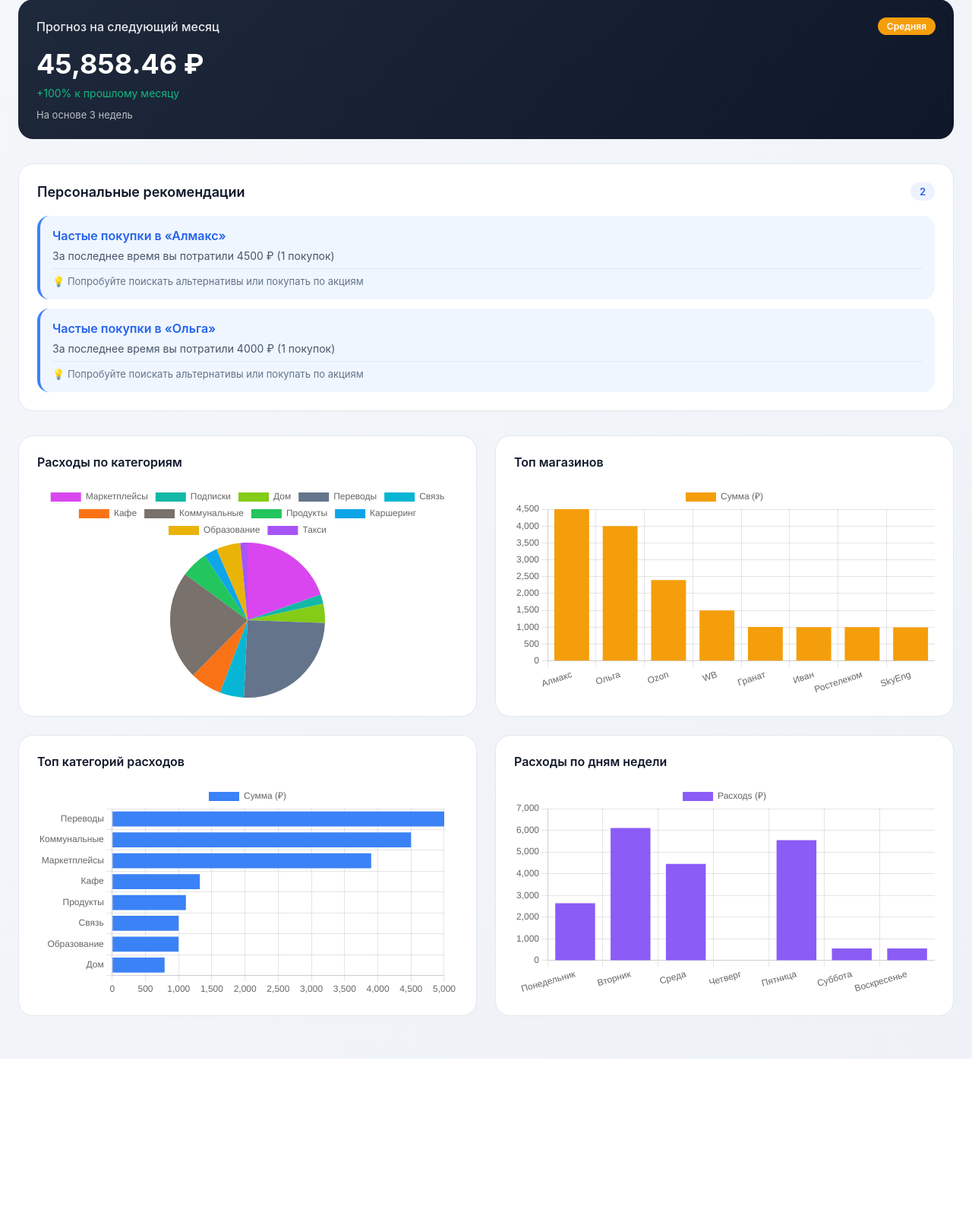
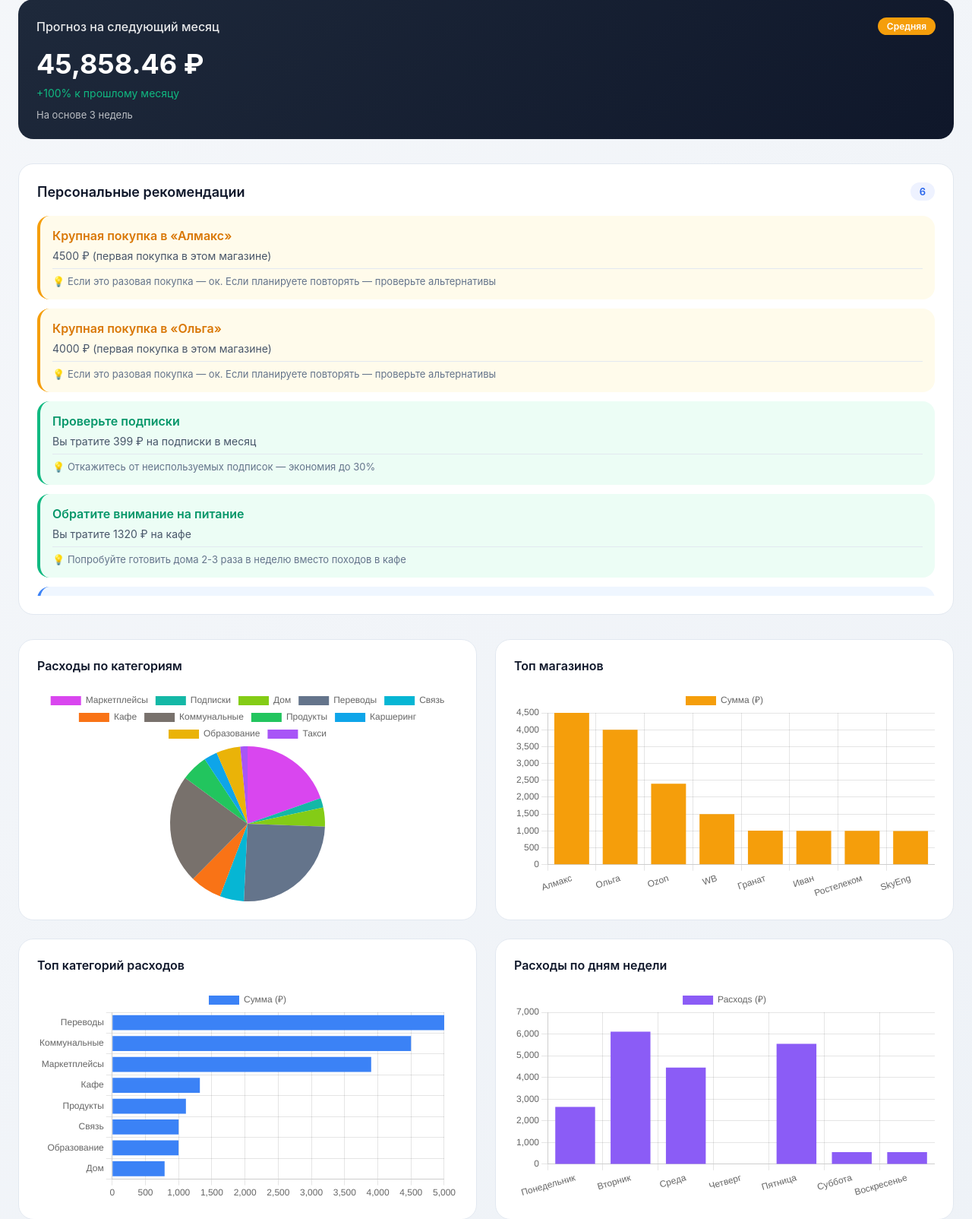
Before and after one commit to alex7456/diplom, a FastAPI app: page /dashboard in a window 1280 px wide. Shown: the part 382-1986 px from the top of the page at 76% size. Before the commit the page ends 1775 px from the top, so only its background shows below. Run offline with FastAPI, Linux system fonts and the light colour scheme; a user stored in the database is signed in; data comes from the database, SQL or seed files in the repository; both versions use the stored data as it was after the commit; parts of the project's set-up code (start-up, migrations or seed data) failed here and were passed over.

Commit message:
fix bags

```diff
--- a/stage_02_web_app/app.py
+++ b/stage_02_web_app/app.py
@@ -729,6 +729,15 @@ async def get_bank_analytics(
     analytics = AnalyticsService(db)
     return analytics.get_analytics_by_source(current_user.id, is_auto=False)
 
+@app.get("/api/analytics/bank/weekly")
+async def get_bank_weekly_spending(
+    db: Session = Depends(get_db),
+    current_user: User = Depends(get_current_user)
+):
+    """Расходы по дням недели для выписок"""
+    analytics = AnalyticsService(db)
+    return analytics.get_weekly_spending(current_user.id, is_auto=False)
+
 
 @app.get("/api/analytics/manual/weekly")
 async def get_manual_weekly_spending(
@@ -779,58 +788,121 @@ async def get_insights(
                 "total_expenses": 0,
                 "recommendations_count": 0,
                 "period_days": 30,
-                "message": "Нет загруженных выписок"
+                "message": "Загрузите выписку, чтобы получить анализ"
             }
 
     breakdown = analytics.get_category_breakdown(current_user.id, is_auto=is_auto)
     total_expenses = breakdown.get('total_expenses', 0)
+    total_transactions = breakdown.get('total_transactions', 0)
     categories = breakdown.get('categories', {})
     top_merchants = analytics.get_top_merchants(current_user.id, 10, is_auto=is_auto)
 
     insights = []
 
-    norms = {
-        'Кафе': 5000, 'Такси': 3000, 'Каршеринг': 2000,
-        'Развлечения': 4000, 'Одежда': 8000, 'Аптеки': 2000,
-        'Продукты': 15000, 'Подписки': 1000, 'Маркетплейсы': 5000
-    }
+    # ========== 1. Если данных мало ==========
+    if total_transactions < 5:
+        insights.append({
+            "type": "info",
+            "title": "Добавьте больше транзакций",
+            "message": f"Сейчас у вас {total_transactions} транзакций. Чем больше данных, тем точнее рекомендации.",
+            "suggestion": "Добавьте расходы за последние недели или загрузите выписку из банка"
+        })
+        return {
+            "insights": insights,
+            "total_expenses": total_expenses,
+            "recommendations_count": len(insights),
+            "period_days": 30
+        }
 
-    for category, data in categories.items():
-        spent = data.get('total', 0)
-        if category in norms and spent > norms[category]:
-            excess = spent - norms[category]
-            percent = (excess / norms[category]) * 100
+    # ========== 2. Анализ по магазинам (логичный) ==========
+    for merchant, total, count in top_merchants[:5]:
+        # Частые покупки (3+ раза)
+        if count >= 3 and total > 1000:
+            avg_check = total / count
+            insights.append({
+                "type": "info",
+                "title": f"Постоянные покупки в «{merchant}»",
+                "message": f"{count} покупок на сумму {total:.0f} ₽, средний чек {avg_check:.0f} ₽",
+                "suggestion": "Попробуйте отслеживать эти траты — возможно, стоит искать альтернативы"
+            })
+        # Крупная разовая покупка
+        elif count == 1 and total > 3000:
             insights.append({
                 "type": "warning",
-                "title": f"Перерасход в категории «{category}»",
-                "message": f"Вы потратили {spent:.0f} ₽, что на {excess:.0f} ₽ ({percent:.0f}%) больше нормы",
-                "suggestion": f"Рекомендуем сократить расходы на {int(excess * 0.3)}-{int(excess * 0.5)} ₽"
+                "title": f"Крупная покупка в «{merchant}»",
+                "message": f"{total:.0f} ₽ (первая покупка в этом магазине)",
+                "suggestion": "Если это разовая покупка — ок. Если планируете повторять — проверьте альтернативы"
+            })
+        # Топ магазинов по сумме (просто информируем)
+        elif total > 2000 and insights_count_by_type(insights, f"Топ магазинов") < 1:
+            insights.append({
+                "type": "info",
+                "title": f"Топ магазинов по тратам",
+                "message": f"Больше всего вы потратили в «{merchant}» — {total:.0f} ₽",
+                "suggestion": "Посмотрите, можно ли оптимизировать эти траты"
             })
 
-    for merchant, total, count in top_merchants[:3]:
-        if total > 3000:
+    # ========== 3. Анализ категорий ==========
+    if categories:
+        # Топ категория по сумме
+        top_category = max(categories.items(), key=lambda x: x[1]['total'])
+        top_percent = (top_category[1]['total'] / total_expenses) * 100 if total_expenses > 0 else 0
+
+        if top_percent > 30:
             insights.append({
                 "type": "info",
-                "title": f"Частые покупки в «{merchant}»",
-                "message": f"За последнее время вы потратили {total:.0f} ₽ ({count} покупок)",
-                "suggestion": "Попробуйте поискать альтернативы или покупать по акциям"
+                "title": f"Основные траты — {top_category[0]}",
+                "message": f"На эту категорию уходит {top_percent:.0f}% всех расходов ({top_category[1]['total']:.0f} ₽)",
+                "suggestion": "Проверьте, можно ли сократить расходы в этой категории"
             })
 
+        # Если есть категории с тратами > 5000 ₽
+        for category, data in categories.items():
+            spent = data.get('total', 0)
+            if spent > 5000:
+                insights.append({
+                    "type": "warning" if spent > 10000 else "saving",
+                    "title": f"Расходы в категории «{category}»",
+                    "message": f"Вы потратили {spent:.0f} ₽",
+                    "suggestion": f"Рекомендуем проанализировать, можно ли сократить эти траты на 10-20%"
+                })
+                break  # Показываем одну самую крупную категорию
+
+    # ========== 4. Специфические категории ==========
+    # Подписки
+    subscriptions_spent = categories.get('Подписки', {}).get('total', 0)
+    if subscriptions_spent > 300:
+        insights.append({
+            "type": "saving",
+            "title": "Проверьте подписки",
+            "message": f"Вы тратите {subscriptions_spent:.0f} ₽ на подписки в месяц",
+            "suggestion": "Откажитесь от неиспользуемых подписок — экономия до 30%"
+        })
+
+    # Кафе
     cafe_spent = categories.get('Кафе', {}).get('total', 0)
     if cafe_spent > 3000:
         savings = cafe_spent * 0.4
         insights.append({
             "type": "saving",
-            "title": "Экономия на обедах",
+            "title": "Экономия на питании",
             "message": f"Вы тратите {cafe_spent:.0f} ₽ на кафе и рестораны",
             "suggestion": f"Готовьте обед дома — можно сэкономить до {savings:.0f} ₽!"
         })
+    elif cafe_spent > 1000:
+        insights.append({
+            "type": "saving",
+            "title": "Обратите внимание на питание",
+            "message": f"Вы тратите {cafe_spent:.0f} ₽ на кафе",
+            "suggestion": "Попробуйте готовить дома 2-3 раза в неделю вместо походов в кафе"
+        })
 
+    # Транспорт
     taxi_spent = categories.get('Такси', {}).get('total', 0)
     carsharing_spent = categories.get('Каршеринг', {}).get('total', 0)
     transport_spent = taxi_spent + carsharing_spent
 
-    if transport_spent > 2000:
+    if transport_spent > 3000:
         savings = transport_spent * 0.5
         insights.append({
             "type": "saving",
@@ -839,47 +911,64 @@ async def get_insights(
             "suggestion": f"Используйте общественный транспорт — экономия до {savings:.0f} ₽!"
         })
 
-    subscriptions_spent = categories.get('Подписки', {}).get('total', 0)
-    if subscriptions_spent > 500:
+    # Маркетплейсы
+    marketplace_spent = categories.get('Маркетплейсы', {}).get('total', 0)
+    if marketplace_spent > 5000:
         insights.append({
-            "type": "info",
-            "title": "Проверьте подписки",
-            "message": f"Вы тратите {subscriptions_spent:.0f} ₽ на подписки в месяц",
-            "suggestion": "Откажитесь от неиспользуемых подписок — экономия до 30%"
+            "type": "warning",
+            "title": "Много трат на маркетплейсах",
+            "message": f"Вы потратили {marketplace_spent:.0f} ₽ на Wildberries, Ozon и других",
+            "suggestion": "Перед покупкой проверяйте, действительно ли нужна вещь. Используйте списки желаний"
         })
 
-    if total_expenses > 30000:
+    # ========== 5. Общая финансовая дисциплина ==========
+    if total_expenses > 50000:
         savings_potential = total_expenses * 0.15
         insights.append({
             "type": "warning",
             "title": "Анализ общей картины",
             "message": f"Ваши расходы за месяц: {total_expenses:.0f} ₽",
-            "suggestion": f"Потенциал экономии: ~{savings_potential:.0f} ₽"
+            "suggestion": f"Потенциал экономии: ~{savings_potential:.0f} ₽. Начните с малого — сократите одну категорию"
         })
-    elif 0 < total_expenses < 15000:
+    elif 10000 < total_expenses < 30000:
         insights.append({
             "type": "success",
-            "title": "Отличная финансовая дисциплина!",
-            "message": f"Ваши расходы ({total_expenses:.0f} ₽) ниже среднего уровня",
-            "suggestion": "Продолжайте в том же духе!"
+            "title": "Хороший контроль расходов!",
+            "message": f"Ваши расходы ({total_expenses:.0f} ₽) находятся в разумных пределах",
+            "suggestion": "Продолжайте отслеживать траты — это помогает экономить до 20% в месяц"
+        })
+    elif 30000 <= total_expenses <= 50000:
+        insights.append({
+            "type": "info",
+            "title": "Расходы в среднем диапазоне",
+            "message": f"Ваши расходы: {total_expenses:.0f} ₽",
+            "suggestion": "Проанализируйте топ-3 категории трат — возможно, там есть резервы для экономии"
         })
 
-    if categories:
-        top_category = max(categories.items(), key=lambda x: x[1]['total'])
-        if top_category[1]['total'] > total_expenses * 0.4:
-            insights.append({
-                "type": "info",
-                "title": f"Основная статья расходов — {top_category[0]}",
-                "message": f"На {top_category[0]} уходит {(top_category[1]['total']/total_expenses*100):.0f}% всех трат",
-                "suggestion": "Проанализируйте, можно ли оптимизировать расходы в этой категории"
-            })
+    # ========== 6. Если нет ни одного совета — добавить общий ==========
+    if len(insights) == 0 and total_transactions >= 5:
+        insights.append({
+            "type": "info",
+            "title": "Анализ завершён",
+            "message": f"Проанализировано {total_transactions} транзакций на сумму {total_expenses:.0f} ₽",
+            "suggestion": "Добавляйте транзакции регулярно, чтобы получать персонализированные советы"
+        })
+
+    # Сортируем советы: warning → saving → info → success
+    type_priority = {'warning': 0, 'saving': 1, 'info': 2, 'success': 3}
+    insights.sort(key=lambda x: type_priority.get(x.get('type', 'info'), 2))
 
     return {
-        "insights": insights,
+        "insights": insights[:8],  # максимум 8 советов
         "total_expenses": total_expenses,
         "recommendations_count": len(insights),
         "period_days": 30
     }
+
+
+def insights_count_by_type(insights, title_substring):
+    """Вспомогательная функция для подсчёта советов с определённым заголовком"""
+    return sum(1 for i in insights if title_substring in i.get('title', ''))
 
 
 @app.get("/api/export/csv")
--- a/stage_02_web_app/templates/dashboard.html
+++ b/stage_02_web_app/templates/dashboard.html
@@ -568,6 +568,12 @@
         </div>
     </div>
     <div class="chart-card">
+        <h3>Расходы по дням недели</h3>
+        <div class="chart-container">
+            <canvas id="bankWeeklyChart"></canvas>
+        </div>
+    </div>
+    <div class="chart-card">
         <h3>Топ категорий расходов</h3>
         <div class="chart-container">
             <canvas id="bankTopCategoriesChart"></canvas>
@@ -583,7 +589,7 @@
 
     <script>
         let manualCategoryChart, manualMerchantChart, manualTopCategoriesChart, manualWeeklyChart;
-        let bankCategoryChart, bankMerchantChart, bankDailyChart, bankTopCategoriesChart;
+        let bankCategoryChart, bankMerchantChart, bankDailyChart, bankWeeklyChart, bankTopCategoriesChart;
 
         const categoryColors = {
             'Продукты': '#22c55e', 'Транспорт': '#3b82f6', 'Кафе': '#f97316',
@@ -857,6 +863,30 @@
                         options: { responsive: true, maintainAspectRatio: false, indexAxis: 'y', scales: { x: { beginAtZero: true } } }
                     });
                 }
+                // Расходы по дням недели для выписок
+const weeklyResponse = await fetch('/api/analytics/bank/weekly');
+const weeklyData = await weeklyResponse.json();
+
+const weekdays = ['Понедельник', 'Вторник', 'Среда', 'Четверг', 'Пятница', 'Суббота', 'Воскресенье'];
+const weeklyValues = weekdays.map(day => weeklyData[day] || 0);
+
+if (bankWeeklyChart) bankWeeklyChart.destroy();
+bankWeeklyChart = new Chart(document.getElementById('bankWeeklyChart'), {
+    type: 'bar',
+    data: {
+        labels: weekdays,
+        datasets: [{
+            label: 'Расходы (₽)',
+            data: weeklyValues,
+            backgroundColor: '#8b5cf6'
+        }]
+    },
+    options: {
+        responsive: true,
+        maintainAspectRatio: false,
+        scales: { y: { beginAtZero: true } }
+    }
+});
 
             } catch (error) {
                 console.error('Error loading bank analytics:', error);
```
Also changed, not shown: stage_02_web_app/transactions.db. Lines whose indentation alone changed are shown as unchanged.
